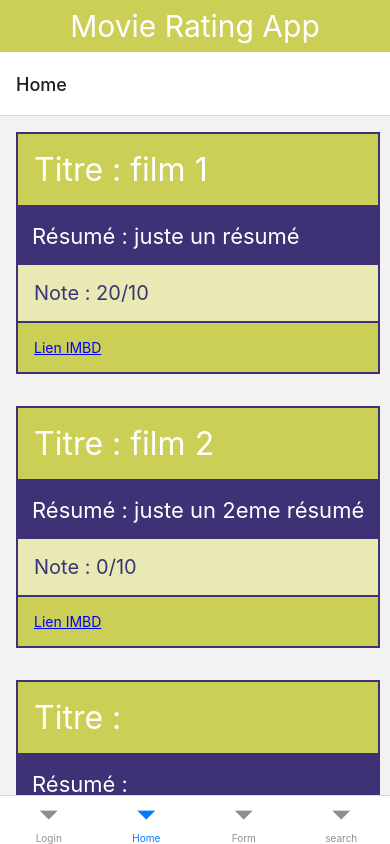
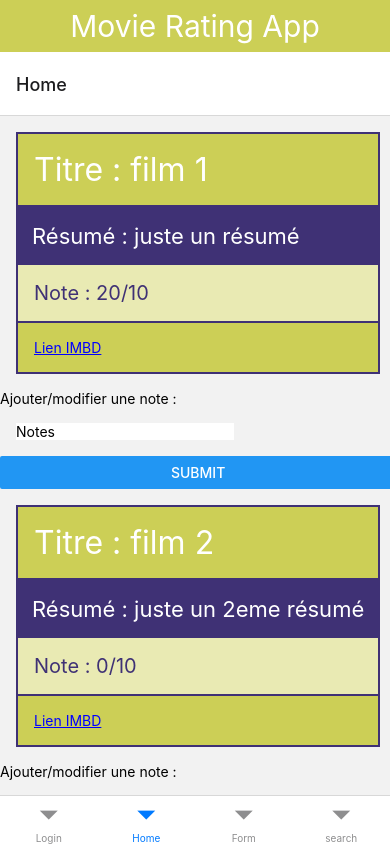
Before and after one commit to marionddnn/react_project2, a React Native app in the folder movieRating/: screen /Home in a window 390 px wide. Built offline with nearby package versions, Linux system fonts and the light colour scheme.

Commit message:
modifier les notes

```diff
--- a/movieRating/components/Home.js
+++ b/movieRating/components/Home.js
@@ -1,5 +1,5 @@
 import { useState } from "react";
-import { ScrollView, Image } from "react-native";
+import { ScrollView, Image, View, Text, TextInput, Button } from "react-native";
 import { useRoute, useFocusEffect } from "@react-navigation/native";
 import Film from "./Film";
 
@@ -23,11 +23,21 @@ const Home = () => {
   ];
 
     const [filmList, setFilmToList] = useState(initialList);
+    const [note, setNote] = useState("");
 
     const addFilmToList = () => {
       const {title, resume, notes, link} = route.params;
       let id = filmList.length;
       setFilmToList([...filmList, {id: id, title: title, resume: resume, notes: notes, link: link}]);
+    };
+
+    const setNotesFilm = (film) => {
+        const filmUpdate = filmList.map((f) => {
+          if (f.id === film.id) {
+              return {...f, notes: note};
+          } else return f;
+        });
+        setFilmToList(filmUpdate);
     };
 
     useFocusEffect(() => {
@@ -40,6 +50,7 @@ const Home = () => {
     <>
     <ScrollView style={{ flexDirection: "row", flexWrap: "wrap"}}>
         {filmList.map((film) => (
+          <View>
           <Film
             key={film.id}
             title={film.title}
@@ -47,6 +58,15 @@ const Home = () => {
             notes={film.notes}
             link={film.link}
           ></Film>
+          <Text>Ajouter/modifier une note :</Text>
+           <TextInput
+            style={{background:"#fff", width : "fit-content", margin : "1rem"}}
+            placeholder="Notes"
+            onChangeText={setNote}
+            onSubmitEditing={() => setNotesFilm(film)}
+            value ={note}/>
+            <Button title="submit" onPress={() => setNotesFilm(film)}></Button>
+          </View>
         ))}
       </ScrollView>
     </>
```
